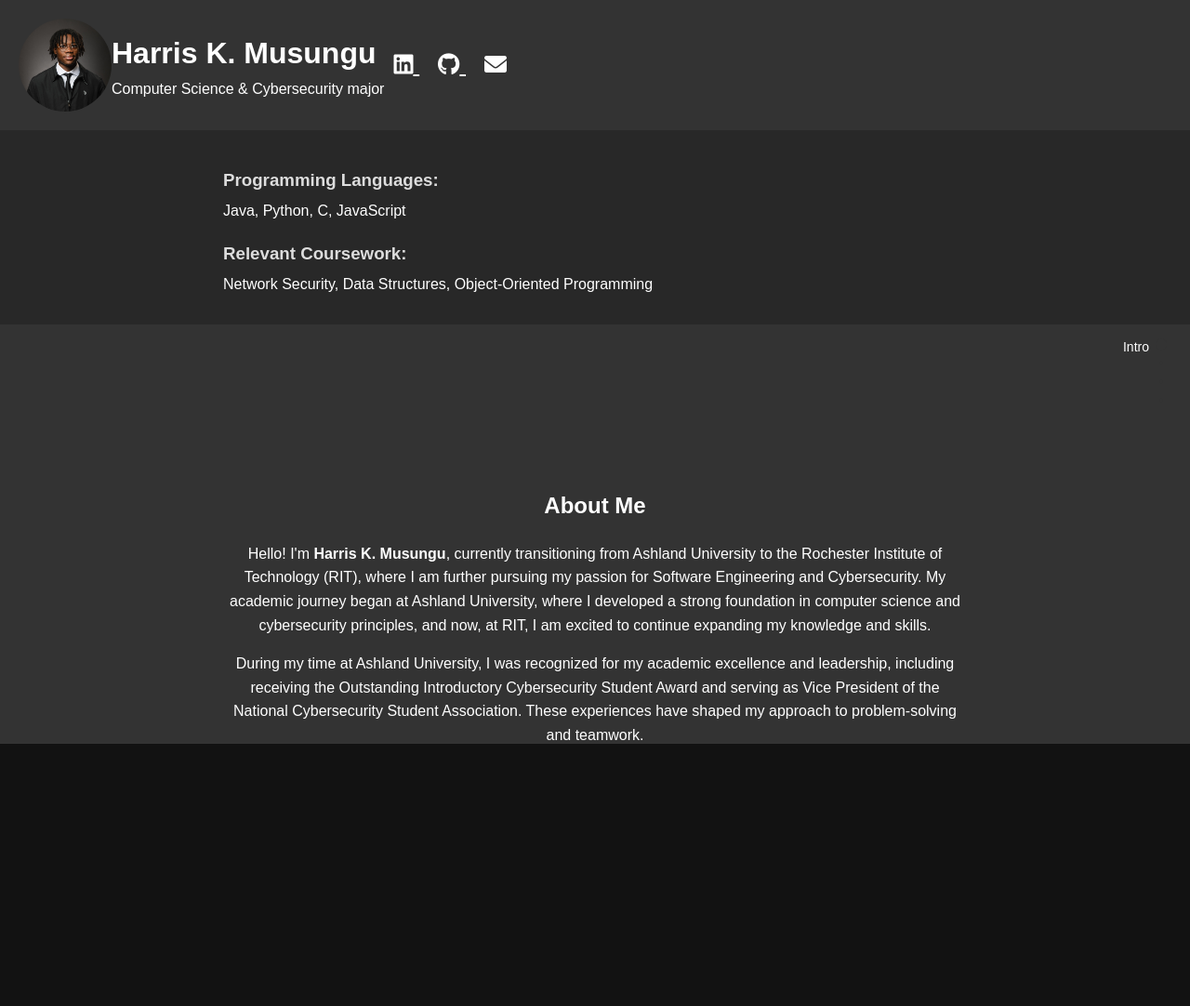
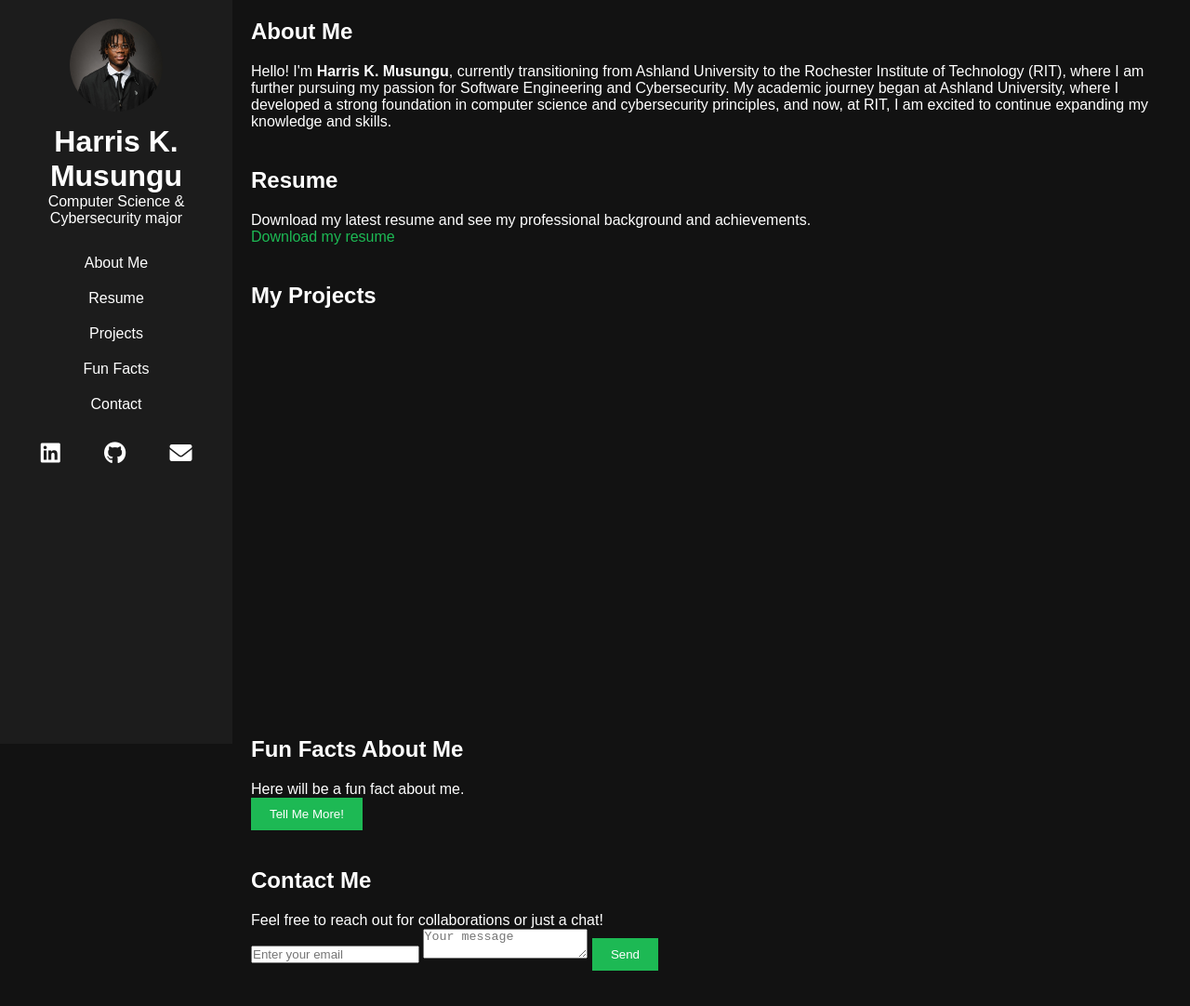
Before and after one commit to HarrisMusungu/MyPortfolio, a plain HTML site: page index.html in a window 1280 px wide. Shown: the whole page at 93% size. Before the commit the page ends 800 px from the top, so only its background shows below. Drawn offline with nearby package versions, Linux system fonts and the light colour scheme.

Commit message:
New look Update

```diff
--- a/css/main.css
+++ b/css/main.css
@@ -1,24 +1,33 @@
+/* Basic Reset */
+* {
+    margin: 0;
+    padding: 0;
+    box-sizing: border-box;
+}
+
 body {
     font-family: Arial, sans-serif;
-    margin: 0;
-    padding: 0;
     background-color: #121212;
     color: white;
-    line-height: 1.6;
+    display: flex;
 }
 
-header {
-    background-color: #333;
-    color: white;
+/* Sidebar */
+.sidebar {
+    width: 250px;
+    background-color: #1c1c1c;
     padding: 20px;
     display: flex;
-    justify-content: space-between;
+    flex-direction: column;
     align-items: center;
+    position: fixed;
+    height: 100vh;
+    overflow-y: auto;
 }
 
 .profile-container {
-    display: flex;
-    align-items: center;
+    text-align: center;
+    margin-bottom: 20px;
 }
 
 .profile-photo {
@@ -26,66 +35,93 @@ header {
     height: 100px;
     border-radius: 50%;
     object-fit: cover;
-}
-
-.header-content {
-    display: flex;
-    justify-content: space-between;
-    align-items: center;
-    width: 100%;
-}
-
-.profile-text h1, .profile-text p {
-    margin: 0;
-}
-
-.skills-coursework-section {
-    background-color: #282828; /* Slightly lighter to differentiate */
-    padding: 20px;
-    color: white;
-}
-
-.skills-list, .coursework-list {
     margin-bottom: 10px;
 }
 
-.skills-list h3, .coursework-list h3 {
-    margin-bottom: 5px;
-    color: #ddd;
+.nav-links {
+    width: 100%;
+    margin-bottom: 20px;
 }
 
-.skills-list p, .coursework-list p {
-    margin: 0;
+.nav-links a {
+    display: block;
+    color: white;
+    text-decoration: none;
+    padding: 10px;
+    text-align: center;
+    transition: background 0.3s;
+}
+
+.nav-links a:hover {
+    background-color: #333;
+}
+
+.social-links {
+    display: flex;
+    justify-content: space-around;
+    width: 100%;
 }
 
 .social-links a {
     color: white;
-    margin: 0 10px;
     font-size: 24px;
-}
-
-.social-links a i {
+    text-decoration: none;
     transition: color 0.3s;
 }
 
-.social-links a:hover i {
+.social-links a:hover {
     color: #aaa;
 }
 
-.section {
-    padding: 40px 20px;
-    text-align: center;
+/* Main Content */
+.main-content {
+    margin-left: 250px;
+    padding: 20px;
+    flex-grow: 1;
 }
 
-.container {
-    max-width: 800px;
-    margin: 0 auto;
+.section {
+    margin-bottom: 40px;
 }
 
-.project-container {
+h2 {
+    margin-bottom: 20px;
+}
+
+a {
+    color: #1DB954; /* Spotify green */
+    text-decoration: none;
+    transition: color 0.3s;
+}
+
+a:hover {
+    color: #1ed760;
+}
+
+button {
+    background-color: #1DB954;
+    color: white;
+    border: none;
+    padding: 10px 20px;
+    cursor: pointer;
+    transition: background 0.3s;
+}
+
+button:hover {
+    background-color: #1ed760;
+}
+
+/* Swiper styles */
+.swiper-container {
+    width: 100%;
+    height: 400px;
+    margin-bottom: 40px;
+}
+
+.swiper-slide {
     display: flex;
     justify-content: center;
-    flex-wrap: wrap;
+    align-items: center;
 }
 
 .project-item {
@@ -95,6 +131,7 @@ header {
     padding: 20px;
     text-align: left;
     width: 300px;
+    color: white;
 }
 
 .project-item img {
@@ -104,18 +141,27 @@ header {
     margin-bottom: 10px;
 }
 
+.swiper-pagination {
+    color: white;
+}
+
+.swiper-button-next, .swiper-button-prev {
+    color: white;
+}
+
 @media (max-width: 768px) {
-    .header-content {
-        flex-direction: column;
+    .main-content {
+        margin-left: 0;
     }
 
-    .skills-coursework-section .container {
-        display: flex;
-        flex-direction: column;
-        align-items: center;
+    .sidebar {
+        width: 100%;
+        height: auto;
+        position: relative;
     }
 
-    .skills-list, .coursework-list {
-        text-align: center;
+    .nav-links {
+        flex-direction: row;
+        justify-content: space-around;
     }
 }
--- a/index.html
+++ b/index.html
@@ -5,88 +5,66 @@
     <meta name="viewport" content="width=device-width, initial-scale=1.0">
     <title>Harris K. Musungu's Portfolio</title>
     <link rel="stylesheet" href="https://cdnjs.cloudflare.com/ajax/libs/font-awesome/6.0.0-beta3/css/all.min.css">
-    <link rel="stylesheet" href="https://cdnjs.cloudflare.com/ajax/libs/fullpage.js/3.1.2/fullpage.min.css">
     <link rel="stylesheet" href="css/main.css">
-    <script src="https://cdnjs.cloudflare.com/ajax/libs/fullpage.js/3.1.2/fullpage.min.js"></script>
 </head>
 <body>
-    <header>
+    <div class="sidebar">
         <div class="profile-container">
             <img src="assets/profile-pic.jpeg" alt="Harris K. Musungu" class="profile-photo">
-            <div class="header-content">
-                <div class="profile-text">
             <h1>Harris K. Musungu</h1>
             <p>Computer Science & Cybersecurity major</p>
         </div>
+        <nav class="nav-links">
+            <a href="#about">About Me</a>
+            <a href="#resume">Resume</a>
+            <a href="#projects">Projects</a>
+            <a href="#fun-facts">Fun Facts</a>
+            <a href="#contact">Contact</a>
+        </nav>
         <div class="social-links">
-                    <a href="https://www.linkedin.com/in/hmusungu/" target="_blank" title="LinkedIn">
-                        <i class="fab fa-linkedin"></i>
-                    </a>
-                    <a href="https://github.com/HarrisMusungu" target="_blank" title="GitHub">
-                        <i class="fab fa-github"></i>
-                    </a>
-                    <a href="mailto:hmusungu03@gmail.com" title="Email">
-                        <i class="fas fa-envelope"></i>
-                    </a>
+            <a href="https://www.linkedin.com/in/hmusungu/" target="_blank" title="LinkedIn"><i class="fab fa-linkedin"></i></a>
+            <a href="https://github.com/HarrisMusungu" target="_blank" title="GitHub"><i class="fab fa-github"></i></a>
+            <a href="mailto:hmusungu03@gmail.com" title="Email"><i class="fas fa-envelope"></i></a>
         </div>
     </div>
-        </div>
-    </header>
-    <div class="skills-coursework-section">
-        <div class="container">
-            <div class="skills-list">
-                <h3>Programming Languages:</h3>
-                <p>Java, Python, C, JavaScript</p>
-            </div>
-            <div class="coursework-list">
-                <h3>Relevant Coursework:</h3>
-                <p>Network Security, Data Structures, Object-Oriented Programming</p>
-            </div>
-        </div>
-    </div>
-    <div id="fullpage">
-        <div class="section" id="about">
-            <div class="container">
+    <div class="main-content">
+        <section id="about" class="section">
             <h2>About Me</h2>
             <p>Hello! I'm <strong>Harris K. Musungu</strong>, currently transitioning from Ashland University to the Rochester Institute of Technology (RIT), where I am further pursuing my passion for Software Engineering and Cybersecurity. My academic journey began at Ashland University, where I developed a strong foundation in computer science and cybersecurity principles, and now, at RIT, I am excited to continue expanding my knowledge and skills.</p>
-                <p>During my time at Ashland University, I was recognized for my academic excellence and leadership, including receiving the Outstanding Introductory Cybersecurity Student Award and serving as Vice President of the National Cybersecurity Student Association. These experiences have shaped my approach to problem-solving and teamwork.</p>
-                <p>At RIT, I am immersing myself in advanced coursework and hands-on projects that bridge the gap between theoretical knowledge and practical application. I am particularly interested in areas such as Network Security, Data Structures, and Machine Learning, and I thrive in collaborative environments where I can contribute and learn from others.</p>
-                <p>Beyond academics, I am an active member of the tech community, contributing to open-source projects and participating in hackathons to challenge myself and broaden my horizons. I am always keen to stay updated with the latest industry trends and continuously seek opportunities to learn and grow.</p>
-                <p><strong>Connect:</strong> Feel free to reach out on <a href="https://www.linkedin.com/in/hmusungu/" target="_blank">LinkedIn</a> or explore my projects on <a href="https://github.com/HarrisMusungu" target="_blank">GitHub</a>.</p>
-            </div>
-        </div>
-        <div class="section" id="resume">
-            <div class="container">
+            <!-- Rest of the about me section -->
+        </section>
+        <section id="resume" class="section">
             <h2>Resume</h2>
             <p>Download my latest resume and see my professional background and achievements.</p>
             <a href="assets/resume.pdf" target="_blank">Download my resume</a>
+        </section>
+        <section id="projects" class="section">
+            <h2>My Projects</h2>
+            <div class="swiper-container">
+                <div class="swiper-wrapper">
+                    <!-- Swiper slides for projects -->
                 </div>
+                <!-- Add Pagination -->
+                <div class="swiper-pagination"></div>
+                <!-- Add Navigation -->
+                <div class="swiper-button-next"></div>
+                <div class="swiper-button-prev"></div>
             </div>
-        <div class="section" id="projects">
-            <div class="container">
-                <h2>My Projects</h2>
-                <div class="project-container">
-                    <div class="project-item">
-                        <img src="path_to_project_image.jpg" alt="Project 1">
-                        <h3>Project Title 1</h3>
-                        <p>Description of what this project is about and what it accomplishes.</p>
-                    </div>
-                    <div class="project-item">
-                        <img src="path_to_project_image.jpg" alt="Project 2">
-                        <h3>Project Title 2</h3>
-                        <p>Description of what this project is about and what it accomplishes.</p>
-                    </div>
-                    <!-- Add more projects as needed -->
-                </div>
-            </div>
-        </div>
-        <div class="section" id="fun-facts">
-            <div class="container">
+        </section>
+        <section id="fun-facts" class="section">
             <h2>Fun Facts About Me</h2>
             <p id="funFactDisplay">Here will be a fun fact about me.</p>
             <button onclick="showRandomFact()">Tell Me More!</button>
-            </div>
-        </div>
+        </section>
+        <section id="contact" class="section">
+            <h2>Contact Me</h2>
+            <p>Feel free to reach out for collaborations or just a chat!</p>
+            <form id="contactForm">
+                <input type="text" id="email" placeholder="Enter your email" required>
+                <textarea id="message" placeholder="Your message" required></textarea>
+                <button type="submit">Send</button>
+            </form>
+        </section>
     </div>
     <script src="js/script.js"></script>
 </body>
--- a/js/script.js
+++ b/js/script.js
@@ -1,14 +1,16 @@
 document.addEventListener('DOMContentLoaded', function() {
-    new fullpage('#fullpage', {
-        autoScrolling: true,
-        navigation: true,
-        navigationPosition: 'right',
-        navigationTooltips: ['Intro', 'About Me', 'Resume', 'Projects', 'Fun Facts', 'Contact'],
-        showActiveTooltip: true,
-        sectionsColor: ['#333', '#444', '#555', '#666', '#777'], // Different shades of dark for each section
-        scrollHorizontally: true,
-        css3: true,
-        easingcss3: 'ease-in-out'
+    var swiper = new Swiper('.swiper-container', {
+        slidesPerView: 1,
+        spaceBetween: 10,
+        navigation: {
+            nextEl: '.swiper-button-next',
+            prevEl: '.swiper-button-prev'
+        },
+        pagination: {
+            el: '.swiper-pagination',
+            clickable: true
+        },
+        loop: true
     });
 });
 
```
Lines whose indentation alone changed are shown as unchanged.
